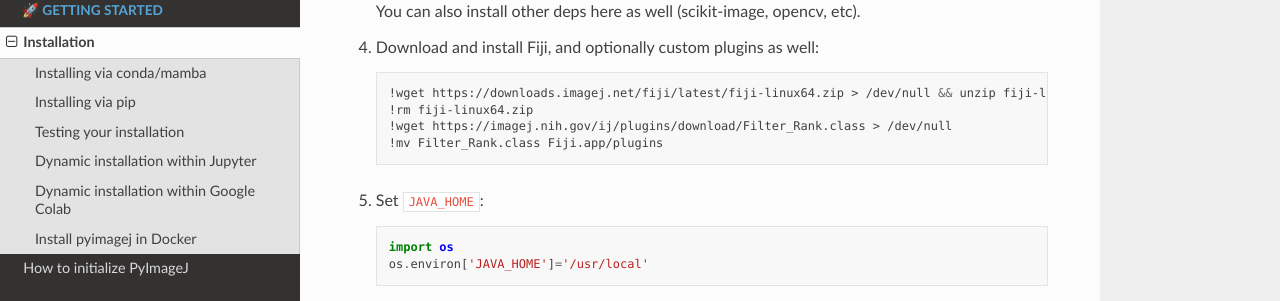
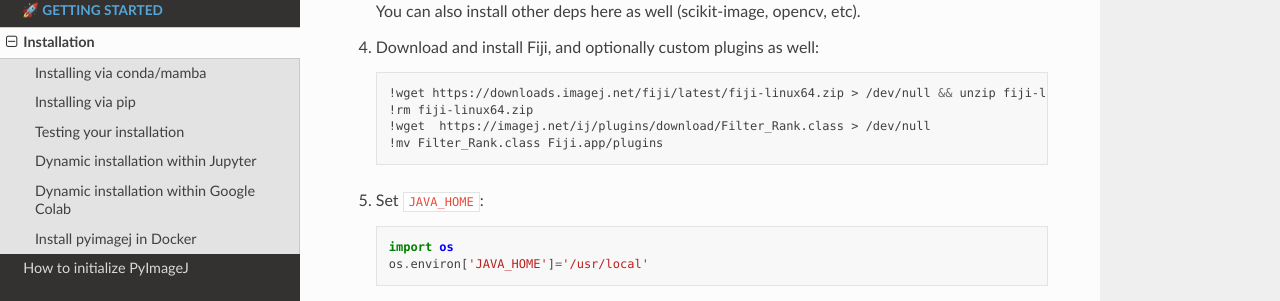
Before and after one commit to imagej/pyimagej, a Sphinx documentation site: the page built from doc/Install.md, in a window 1280 px wide and 900 px high, scrolled down 2434 px. Shown: the part 141-442 px from the top of the window. Built offline with Sphinx 7.4.7 and the Read the Docs theme 2.0.0, drawn with Linux system fonts in a browser that asks for light colours; pages that are not in the unit, such as notebooks, are missing from menus; some of the changed lines change nothing that is shown.

Commit message:
Update link to Filter Rank plugin
The old link was pointing to the now defunct NIH ImageJ site.

````diff
--- a/doc/Install.md
+++ b/doc/Install.md
@@ -133,7 +133,7 @@
     ```bash
     !wget https://downloads.imagej.net/fiji/latest/fiji-linux64.zip > /dev/null && unzip fiji-linux64.zip > /dev/null
     !rm fiji-linux64.zip
-    !wget https://imagej.nih.gov/ij/plugins/download/Filter_Rank.class > /dev/null
+    !wget  https://imagej.net/ij/plugins/download/Filter_Rank.class > /dev/null
     !mv Filter_Rank.class Fiji.app/plugins
     ```
 
````
